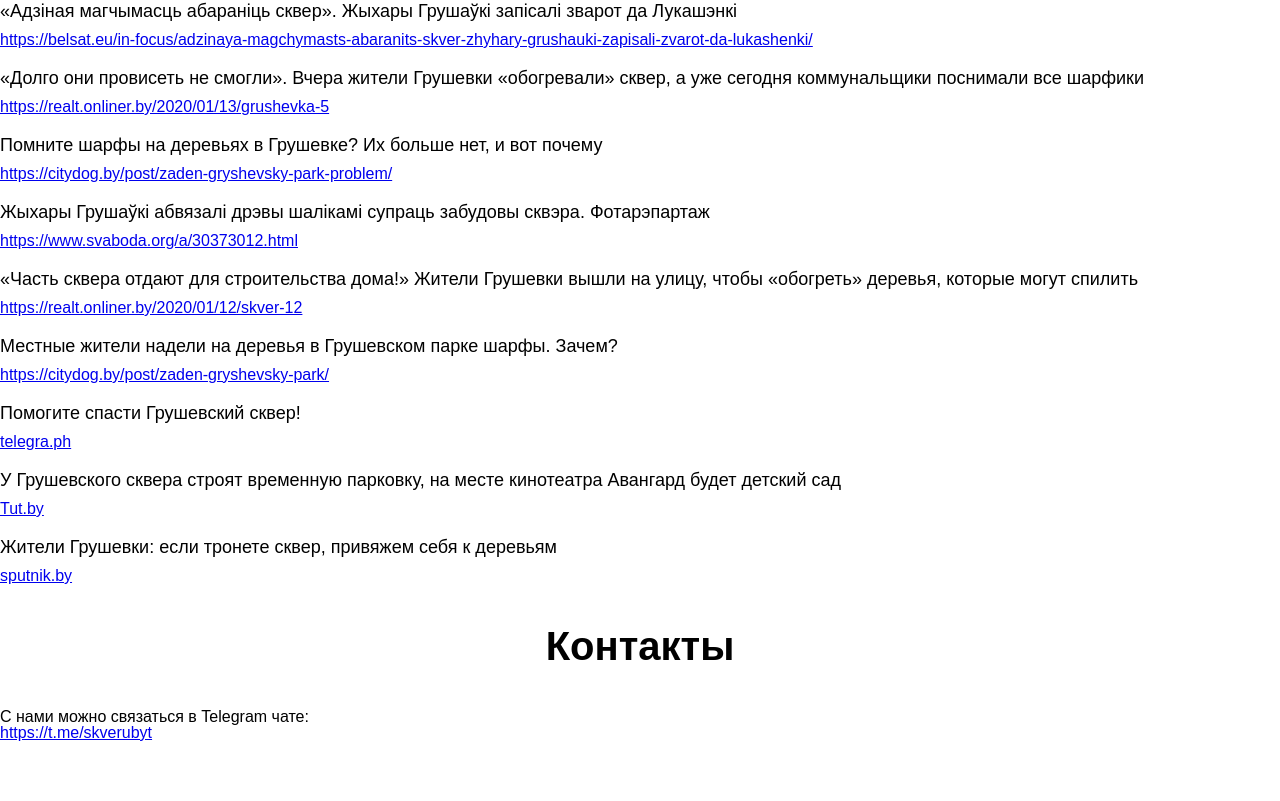
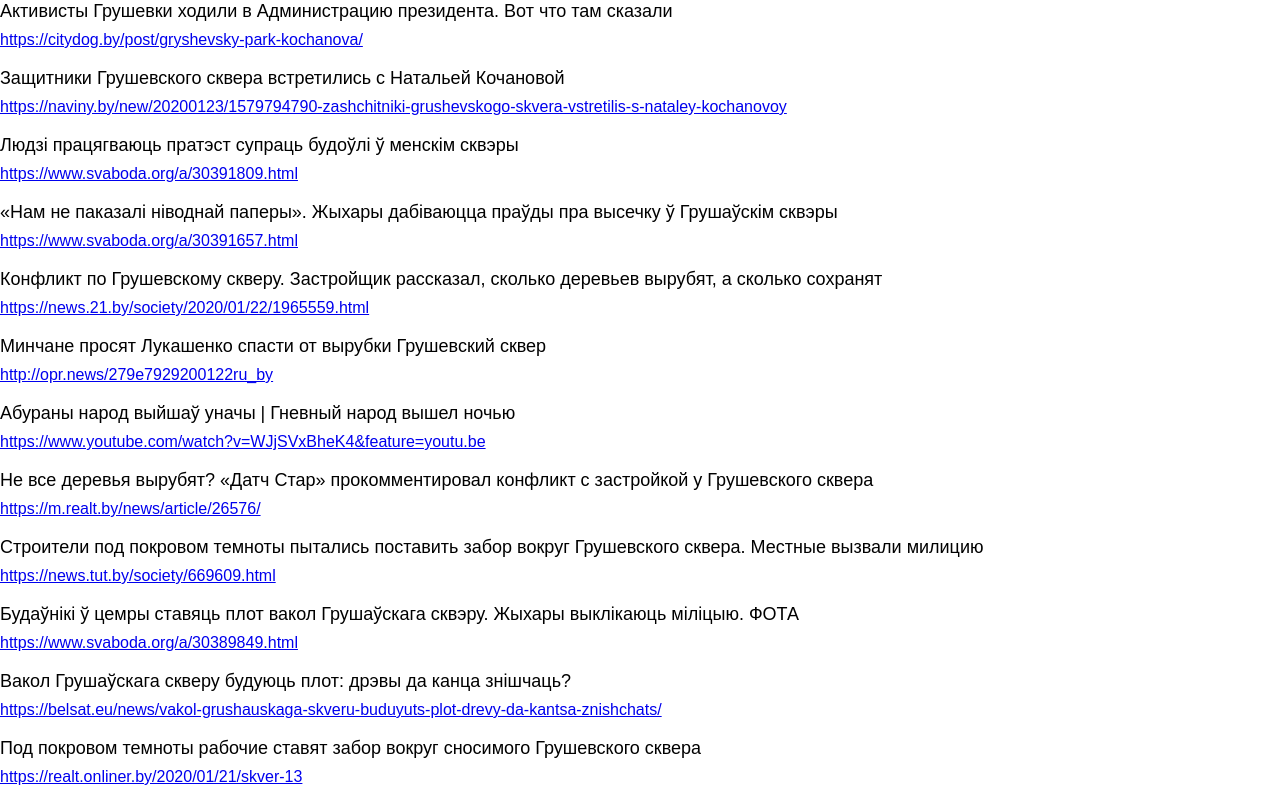
Before and after one commit to Muskos/skverybit, a Next.js app: page / in a window 1280 px wide. Shown: the part 2759-3560 px from the top of the page. Built offline with nearby package versions, Linux system fonts and the light colour scheme.

Commit message:
Added content

```diff
--- a/components/PressSection/PressSection.jsx
+++ b/components/PressSection/PressSection.jsx
@@ -2,103 +2,171 @@ import ym from 'react-yandex-metrika';
 import ExternalLink from '../ExternalLink/ExternalLink';
 import style from './style.scss';
 
+const isDevelop = process.env.NODE_ENV === 'development';
+const news = [
+    {
+        title: 'Активисты Грушевки ходили в Администрацию президента. Вот что там сказали',
+        linkTitle: 'Публикация о сквере в citydog',
+        onClick: () => ym('reachGoal', 'open_link_citydog'),
+        href: 'https://citydog.by/post/gryshevsky-park-kochanova/',
+    },
+    {
+        title: 'Защитники Грушевского сквера встретились с Натальей Кочановой',
+        linkTitle: 'Публикация о сквере в naviny.by',
+        onClick: () => ym('reachGoal', 'open_link_navinyby'),
+        href: 'https://naviny.by/new/20200123/1579794790-zashchitniki-grushevskogo-skvera-vstretilis-s-nataley-kochanovoy',
+    },
+    {
+        title: 'Людзі працягваюць пратэст супраць будоўлі ў менскім сквэры',
+        linkTitle: 'Публикация о сквере в svaboda',
+        onClick: () => ym('reachGoal', 'open_link_svaboda'),
+        href: 'https://www.svaboda.org/a/30391809.html',
+    },
+    {
+        title: '«Нам не паказалі ніводнай паперы». Жыхары дабіваюцца праўды пра высечку ў Грушаўскім сквэры',
+        linkTitle: 'Публикация о сквере в svaboda',
+        onClick: () => ym('reachGoal', 'open_link_svaboda'),
+        href: 'https://www.svaboda.org/a/30391657.html',
+    },
+    {
+        title: 'Конфликт по Грушевскому скверу. Застройщик рассказал, сколько деревьев вырубят, а сколько сохранят',
+        linkTitle: 'Публикация о сквере в news.21.by',
+        onClick: () => ym('reachGoal', 'open_link_news21by'),
+        href: 'https://news.21.by/society/2020/01/22/1965559.html',
+    },
+    {
+        title: 'Минчане просят Лукашенко спасти от вырубки Грушевский сквер',
+        linkTitle: 'Публикация о сквере в opr.news',
+        onClick: () => ym('reachGoal', 'open_link_oprnews'),
+        href: 'http://opr.news/279e7929200122ru_by',
+    },
+    {
+        title: 'Абураны народ выйшаў уначы | Гневный народ вышел ночью',
+        linkTitle: 'Публикация о сквере в belsat',
+        onClick: () => ym('reachGoal', 'open_link_belsat'),
+        href: 'https://www.youtube.com/watch?v=WJjSVxBheK4&feature=youtu.be',
+    },
+    {
+        title: 'Не все деревья вырубят? «Датч Стар» прокомментировал конфликт с застройкой у Грушевского сквера',
+        linkTitle: 'Публикация о сквере в realt.by',
+        onClick: () => ym('reachGoal', 'open_link_realtby'),
+        href: 'https://m.realt.by/news/article/26576/',
+    },
+    {
+        title: 'Строители под покровом темноты пытались поставить забор вокруг Грушевского сквера. Местные вызвали милицию',
+        linkTitle: 'Публикация о сквере в tut.by',
+        onClick: () => ym('reachGoal', 'open_link_tutby'),
+        href: 'https://news.tut.by/society/669609.html',
+    },
+    {
+        title: 'Будаўнікі ў цемры ставяць плот вакол Грушаўскага сквэру. Жыхары выклікаюць міліцыю. ФОТА',
+        linkTitle: 'Публикация о сквере в svaboda',
+        onClick: () => ym('reachGoal', 'open_link_svaboda'),
+        href: 'https://www.svaboda.org/a/30389849.html',
+    },
+    {
+        title: 'Вакол Грушаўскага скверу будуюць плот: дрэвы да канца знішчаць?',
+        linkTitle: 'Публикация о сквере в belsat',
+        onClick: () => ym('reachGoal', 'open_link_belsat'),
+        href: 'https://belsat.eu/news/vakol-grushauskaga-skveru-buduyuts-plot-drevy-da-kantsa-znishchats/',
+    },
+    {
+        title: 'Под покровом темноты рабочие ставят забор вокруг сносимого Грушевского сквера',
+        linkTitle: 'Публикация о сквере в onliner',
+        onClick: () => ym('reachGoal', 'open_link_onliner'),
+        href: 'https://realt.onliner.by/2020/01/21/skver-13',
+    },
+    {
+        title: 'Жители Грушевки попросили помощи у президента: «Никто другой нашу проблему решить не может»',
+        linkTitle: 'Публикация о сквере в tut.by',
+        onClick: () => ym('reachGoal', 'open_link_tutby'),
+        href: 'https://realty.tut.by/news/building/669474.html',
+    },
+    {
+        title: 'Абаронцы Грушаўскага сквэру ў Менску зьвярнуліся да Лукашэнкі. ВІДЭА',
+        linkTitle: 'Публикация о сквере в svaboda',
+        onClick: () => ym('reachGoal', 'open_link_svaboda'),
+        href: 'https://www.svaboda.org/a/30388600.html',
+    },
+    {
+        title: 'Жители Грушевки записали видеобращение, чтобы спасти сквер (видео)',
+        linkTitle: 'Публикация о сквере в citydog',
+        onClick: () => ym('reachGoal', 'open_link_citydog'),
+        href: 'https://citydog.by/post/zaden-grushevskiy-skver-video/',
+    },
+    {
+        title: '«Просим остановить уничтожение единственного зеленого островка». Жители Грушевки записали видеообращение к президенту',
+        linkTitle: 'Публикация о сквере в onliner',
+        onClick: () => ym('reachGoal', 'open_link_onliner'),
+        href: 'https://realt.onliner.by/2020/01/21/videoobrashhenie-3',
+    },
+    {
+        title: '«Адзіная магчымасць абараніць сквер». Жыхары Грушаўкі запісалі зварот да Лукашэнкі',
+        linkTitle: 'Публикация о сквере в belsat',
+        onClick: () => ym('reachGoal', 'open_link_belsat'),
+        href: 'https://belsat.eu/in-focus/adzinaya-magchymasts-abaranits-skver-zhyhary-grushauki-zapisali-zvarot-da-lukashenki/',
+    },
+    {
+        title: '«Долго они провисеть не смогли». Вчера жители Грушевки «обогревали» сквер, а уже сегодня коммунальщики поснимали все шарфики',
+        linkTitle: 'Публикация о сквере в onliner',
+        onClick: () => ym('reachGoal', 'open_link_onliner'),
+        href: 'https://realt.onliner.by/2020/01/13/grushevka-5',
+    },
+    {
+        title: 'Помните шарфы на деревьях в Грушевке? Их больше нет, и вот почему',
+        linkTitle: 'Публикация о сквере в citydog',
+        onClick: () => ym('reachGoal', 'open_link_citydog'),
+        href: 'https://citydog.by/post/zaden-gryshevsky-park-problem/',
+    },
+    {
+        title: 'Жыхары Грушаўкі абвязалі дрэвы шалікамі супраць забудовы сквэра. Фотарэпартаж',
+        linkTitle: 'Публикация о сквере в svaboda',
+        onClick: () => ym('reachGoal', 'open_link_svaboda'),
+        href: 'https://www.svaboda.org/a/30373012.html',
+    },
+    {
+        title: '«Часть сквера отдают для строительства дома!» Жители Грушевки вышли на улицу, чтобы «обогреть» деревья, которые могут спилить',
+        linkTitle: 'Публикация о сквере в onliner',
+        onClick: () => ym('reachGoal', 'open_link_onliner'),
+        href: 'https://realt.onliner.by/2020/01/12/skver-12',
+    },
+    {
+        title: 'Местные жители надели на деревья в Грушевском парке шарфы. Зачем?',
+        linkTitle: 'Публикация о сквере в citydog',
+        onClick: () => ym('reachGoal', 'open_link_citydog'),
+        href: 'https://citydog.by/post/zaden-gryshevsky-park/',
+    },
+    {
+        title: 'Помогите спасти Грушевский сквер!',
+        linkTitle: 'Публикация о сквере в telegra.ph',
+        onClick: () => ym('reachGoal', 'open_link_telegraph'),
+        href: 'https://telegra.ph/Grushevskij-skver-07-08',
+    },
+    {
+        title: 'У Грушевского сквера строят временную парковку, на месте кинотеатра Авангард будет детский сад',
+        linkTitle: 'Публикация о сквере в tut.by',
+        onClick: () => ym('reachGoal', 'open_link_tutby'),
+        href: 'https://realty.tut.by/news/offtop-realty/598699.html',
+    },
+    {
+        title: 'Жители Грушевки: если тронете сквер, привяжем себя к деревьям',
+        linkTitle: 'Публикация о сквере в sputnik',
+        onClick: () => ym('reachGoal', 'open_link_sputnik'),
+        href: 'https://sputnik.by/society/20180723/1036714667/zhiteli-grushevki-gotovy-borotsya-za-skver.html',
+    }
+]
+
 const PressSection = () => <section className={style['press-section']}>
     <h2>Публикации в сми</h2>
     <ul>
-        <li className={style['press-section_item']}>
-            <h3>«Адзіная магчымасць абараніць сквер». Жыхары Грушаўкі запісалі зварот да Лукашэнкі</h3>
+        {news.map((newsItem => <li className={style['press-section_item']}>
+            <h3>{newsItem.title}</h3>
             <ExternalLink
-                title="Публикация о сквере в belsat"
-                href="https://belsat.eu/in-focus/adzinaya-magchymasts-abaranits-skver-zhyhary-grushauki-zapisali-zvarot-da-lukashenki/"
-                onClick={() => {
-                    ym('reachGoal', 'open_link_belsat');
-                }}
-            >https://belsat.eu/in-focus/adzinaya-magchymasts-abaranits-skver-zhyhary-grushauki-zapisali-zvarot-da-lukashenki/</ExternalLink>
-        </li>
-        <li className={style['press-section_item']}>
-            <h3>«Долго они провисеть не смогли». Вчера жители Грушевки «обогревали» сквер, а уже сегодня коммунальщики поснимали все шарфики</h3>
-            <ExternalLink
-                title="Публикация о сквере в onliner"
-                href="https://realt.onliner.by/2020/01/13/grushevka-5"
-                onClick={() => {
-                    ym('reachGoal', 'open_link_onliner');
-                }}
-            >https://realt.onliner.by/2020/01/13/grushevka-5</ExternalLink>
-        </li>
-        <li className={style['press-section_item']}>
-            <h3>Помните шарфы на деревьях в Грушевке? Их больше нет, и вот почему</h3>
-            <ExternalLink
-                title="Публикация о сквере в citydog"
-                href="https://citydog.by/post/zaden-gryshevsky-park-problem/"
-                onClick={() => {
-                    ym('reachGoal', 'open_link_citydog');
-                }}
-            >https://citydog.by/post/zaden-gryshevsky-park-problem/</ExternalLink>
-        </li>
-        <li className={style['press-section_item']}>
-            <h3>Жыхары Грушаўкі абвязалі дрэвы шалікамі супраць забудовы сквэра. Фотарэпартаж</h3>
-            <ExternalLink
-                title="Публикация о сквере в svaboda"
-                href="https://www.svaboda.org/a/30373012.html"
-                onClick={() => {
-                    ym('reachGoal', 'open_link_svaboda');
-                }}
-            >https://www.svaboda.org/a/30373012.html</ExternalLink>
-        </li>
-        <li className={style['press-section_item']}>
-            <h3>«Часть сквера отдают для строительства дома!» Жители Грушевки вышли на улицу, чтобы «обогреть» деревья, которые могут спилить</h3>
-            <ExternalLink
-                title="Публикация о сквере в onliner"
-                href="https://realt.onliner.by/2020/01/12/skver-12"
-                onClick={() => {
-                    ym('reachGoal', 'open_link_onliner');
-                }}
-            >https://realt.onliner.by/2020/01/12/skver-12</ExternalLink>
-        </li>
-        <li className={style['press-section_item']}>
-            <h3>Местные жители надели на деревья в Грушевском парке шарфы. Зачем?</h3>
-            <ExternalLink
-                title="Публикация о сквере в citydog"
-                href="https://citydog.by/post/zaden-gryshevsky-park/"
-                onClick={() => {
-                    ym('reachGoal', 'open_link_citydog');
-                }}
-            >https://citydog.by/post/zaden-gryshevsky-park/</ExternalLink>
-        </li>
-        <li className={style['press-section_item']}>
-            <h3>Помогите спасти Грушевский сквер!</h3>
-            <ExternalLink
-                title="Публикация о сквере в telegra.ph"
-                href="https://telegra.ph/Grushevskij-skver-07-08"
-                onClick={() => {
-                    ym('reachGoal', 'open_link_telegraph');
-                }}
-            >telegra.ph</ExternalLink>
-        </li>
-        <li className={style['press-section_item']}>
-            <h3>У Грушевского сквера строят временную парковку, на месте кинотеатра Авангард будет детский сад</h3>
-            <ExternalLink
-                title="Публикация о сквере в tut.by"
-                href="https://realty.tut.by/news/offtop-realty/598699.html"
-                onClick={() => {
-                    ym('reachGoal', 'open_link_tutby');
-                }}
-            >
-                Tut.by
-            </ExternalLink>
-        </li>
-        <li className={style['press-section_item']}>
-            <h3>Жители Грушевки: если тронете сквер, привяжем себя к деревьям</h3>
-            <ExternalLink
-                title="Публикация о сквере в sputnik"
-                href="https://sputnik.by/society/20180723/1036714667/zhiteli-grushevki-gotovy-borotsya-za-skver.html"
-                onClick={() => {
-                    ym('reachGoal', 'open_link_sputnik');
-                }}
-            >
-                sputnik.by
-            </ExternalLink>
-        </li>
+                title={newsItem.linkTitle}
+                href={newsItem.href}
+                onClick={() => !isDevelop ? newsItem.onClick : {}}
+            >{newsItem.href}</ExternalLink>
+        </li>))}
     </ul>
 </section>
 
```
